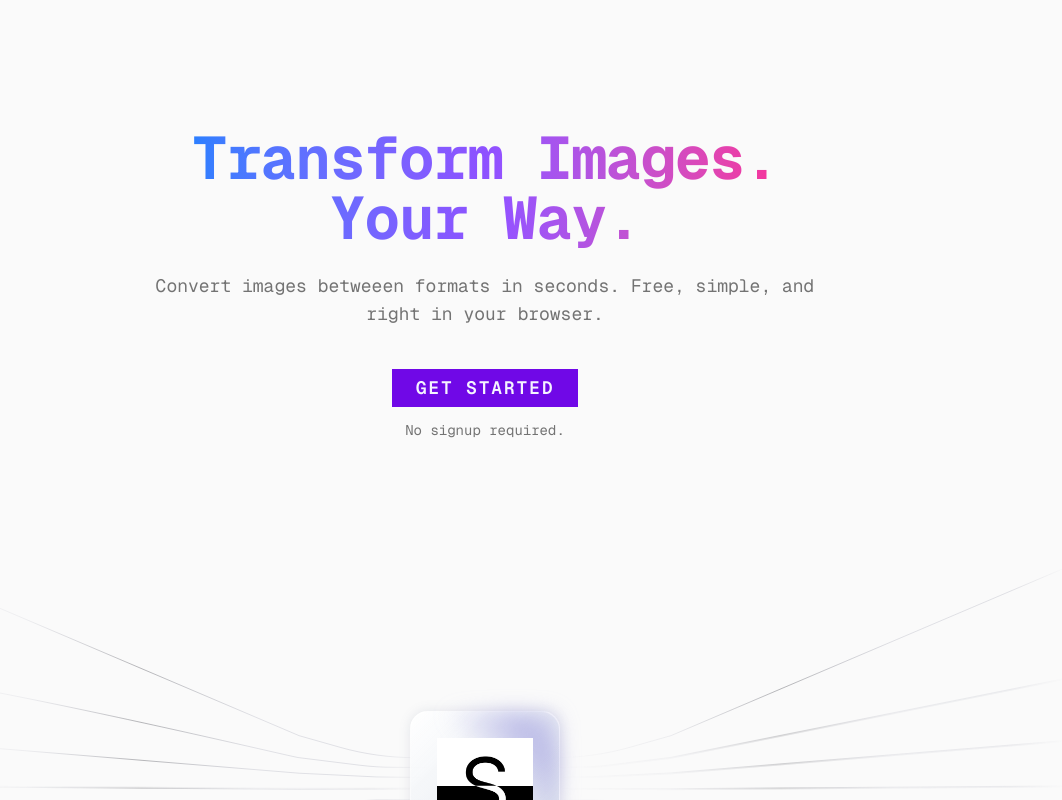
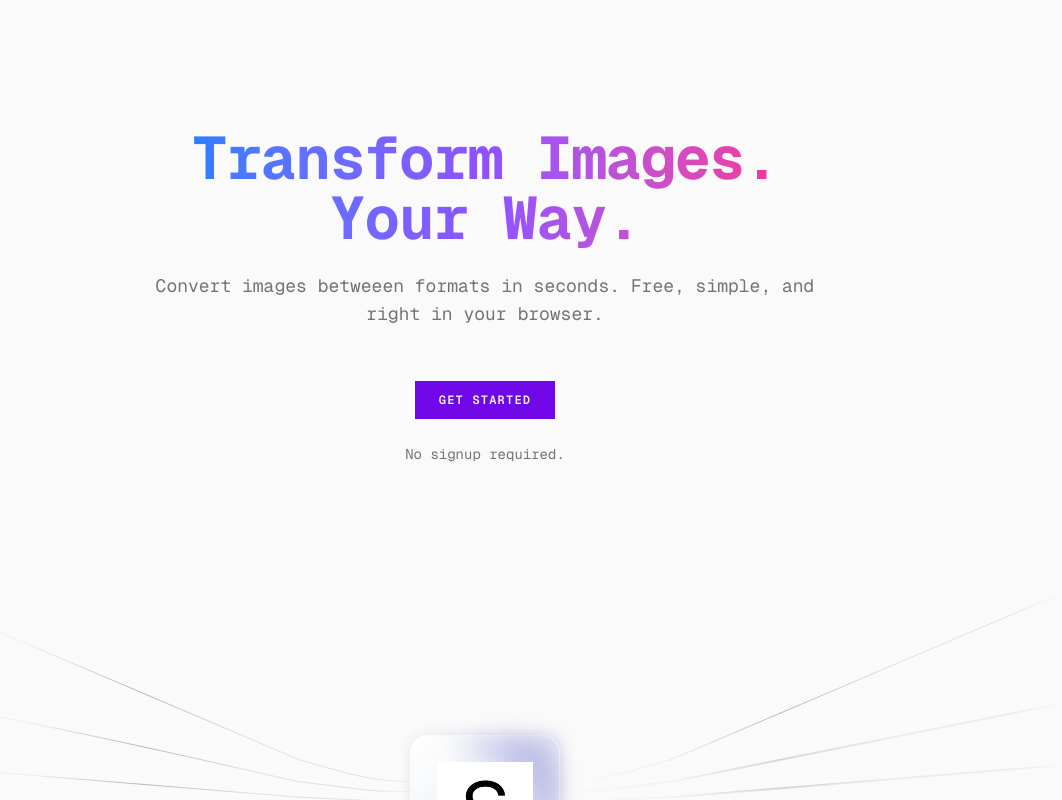
Before and after one commit to salman9802/image2image, a Next.js app: page / in a window 1280 px wide. Shown: the top 800 px of the page, without its empty margins (155-1217 px from the left). Built offline with nearby package versions, Linux system fonts and the light colour scheme.

Commit message:
feat: add link to convert page in landing page's `HeroSection`

```diff
--- a/app/_components/HeroSection.tsx
+++ b/app/_components/HeroSection.tsx
@@ -2,6 +2,7 @@
 
 import { Button } from "@/components/ui/button";
 import HeroSvgAnimation from "./HeroSvgAnimation";
+import Link from "next/link";
 
 export default function HeroSection() {
   return (
@@ -14,7 +15,7 @@ export default function HeroSection() {
       <p className="font-mono mx-auto max-w-2xl text-base leading-7 text-muted-foreground sm:text-lg">
         Convert images betweeen formats in seconds. Free, simple, and right in your browser.
       </p>
-      <Button className="mt-4 font-mono text-lg px-6 py-3">Get Started</Button>
+      <Link href="/convert" className="mt-4 font-mono text-lg px-6 py-3"><Button>Get Started</Button></Link>
       <p className="-mt-3 text-muted-foreground text-sm font-mono">No signup required.</p>
 
       {/* <Image */}
```
